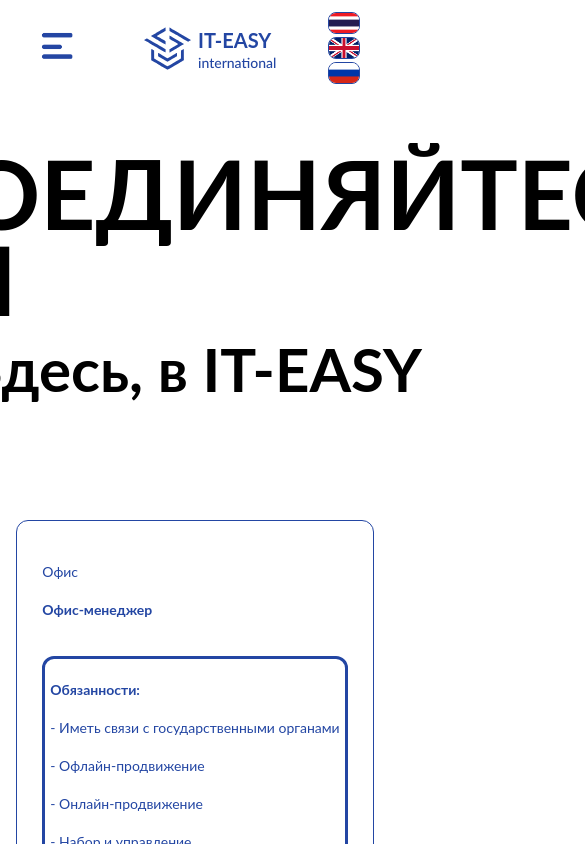
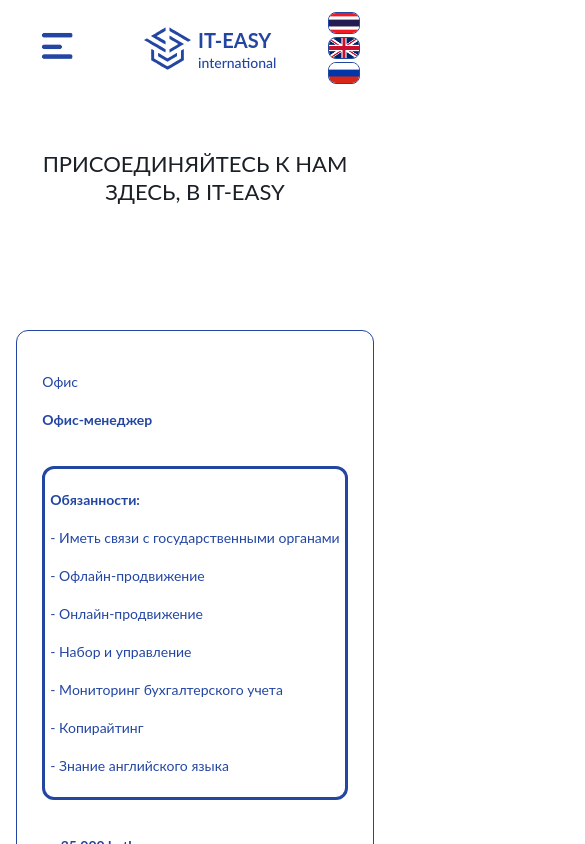
Before and after one commit to MaximEsin/It-easy, a React (Create React App) app: page /hiring in a window 390 px wide. Shown: the top 844 px of the page, 585 px wide, since content can reach past the window. Built offline with nearby package versions, Linux system fonts and the light colour scheme; a web font is replaced by a local one.

Commit message:
Hiring fix media

```diff
--- a/src/pages/Hiring.jsx
+++ b/src/pages/Hiring.jsx
@@ -8,9 +8,8 @@ const Hiring = () => {
     return(
         <section className={styles.hiring__container}>
             <div className={styles.hiring__heading}>
-		  	  <h1 className={styles.hiring__title}>{data.hiringTitle1}</h1>
-              <br></br>
-              <p className={styles.hiring__text}>{data.hiringTitle2}</p>
+		  	      <h1 className={styles.hiring__title}>{data.hiringTitle1}</h1>
+              <p className={styles.hiring__title}>{data.hiringTitle2}</p>
             </div>
             <div className={styles.hiring__card}>
                 <div className={styles.hiring__content}>
--- a/src/styles/Hiring.module.scss
+++ b/src/styles/Hiring.module.scss
@@ -15,16 +15,13 @@
   }
 
   &__title {
-    font-size: 96px;
-    font-weight: 700;
-    line-height: .9em;
-    margin: 0;
-  }
-
-  &__text {
-    font-size: 60px;
-    font-weight: 700;
-    line-height: .9em;
+    font-weight: 600;
+    max-width: 800px;
+    font-size: 36px;
+    line-height: 49px;
+    text-transform: uppercase;
+    color: #1a2026;
+    text-align: center;
     margin: 0;
   }
 
@@ -94,3 +91,14 @@
     padding: 5px;
   }
 }
+
+@media all and (max-width: 425px) {
+  .hiring {
+    &__title {
+      font-weight: 400;
+      max-width: 500px;
+      font-size: 22px;
+      line-height: 28px;
+    }
+  }
+}
```
